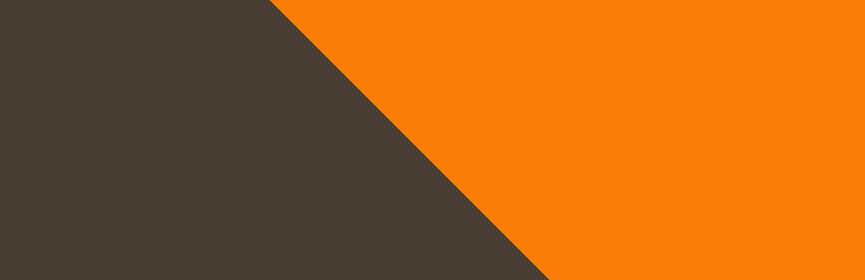
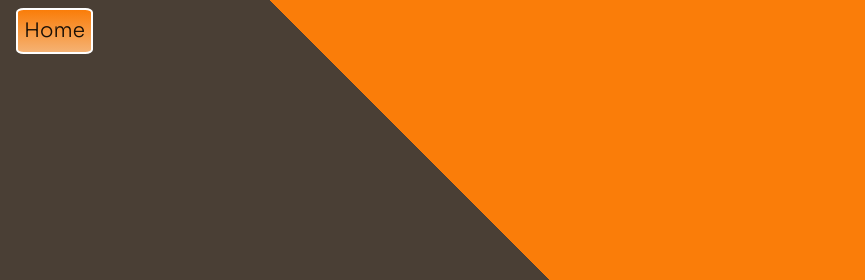
Before and after one commit to swathi1898/website_templates, a plain HTML site: page First_Template/index.html in a window 1280 px wide. Shown: the top 280 px of the page, 0-865 px from the left. Drawn offline with nearby package versions, Linux system fonts and the light colour scheme.

Commit message:
updated css and html files

```diff
--- a/First_Template/css/styles.css
+++ b/First_Template/css/styles.css
@@ -26,6 +26,17 @@ h2{
     font-family: 'Roboto Slab', serif;
     font-size: 2.5rem;
     color: #fa7d09;
+}
+
+button{
+    background-image: linear-gradient(#fa7d09,#f5b273);
+    border: solid white 2px;
+    color: white;
+    text-align: center;
+    display: inline-block;
+    font-size: 1rem;
+    border-radius:10%;
+    font-family: 'Sora', sans-serif;
 }
 
 /* *********************************First section**************************** */
@@ -160,5 +171,12 @@ h2{
     }
 
 }
+
+
+
+
+
+
+
 /* font-family: 'Roboto Slab', serif;
 font-family: 'Sora', sans-serif; */
--- a/First_Template/index.html
+++ b/First_Template/index.html
@@ -18,12 +18,18 @@
 
 </head>
 <body>
+    <nav class="navbar navbar-expand-lg navbar-light  fixed-top">
+        <button>
+            <a class="navbar-brand mx-auto " href="https://swathi1898.github.io/blog/">Home</a>
+        </button>
+    </nav>
+
     <div class="FirstDiv">
         <div class="row">
-            <div class="col-lg-6 ">
+            <div class="col-lg-6 col-sm-6 ">
                 <h1> Hi There, I'm HTML</h1>
             </div>
-            <div class="col-lg-6 ">
+            <div class="col-lg-6 col-sm-6 ">
                 <i id="image" class="fab fa-html5 fa-10x"></i>
             </div>
         </div>
```
